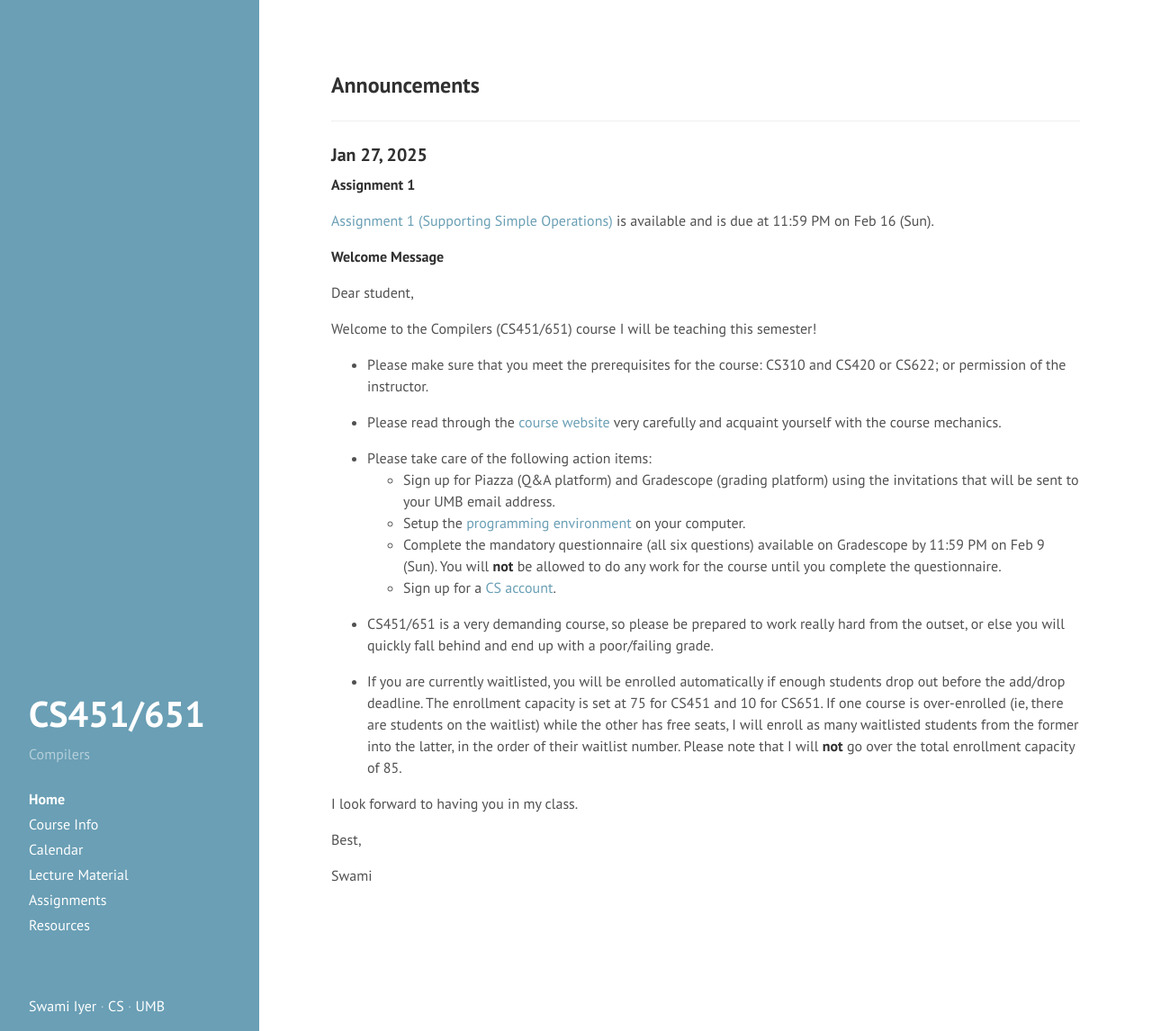
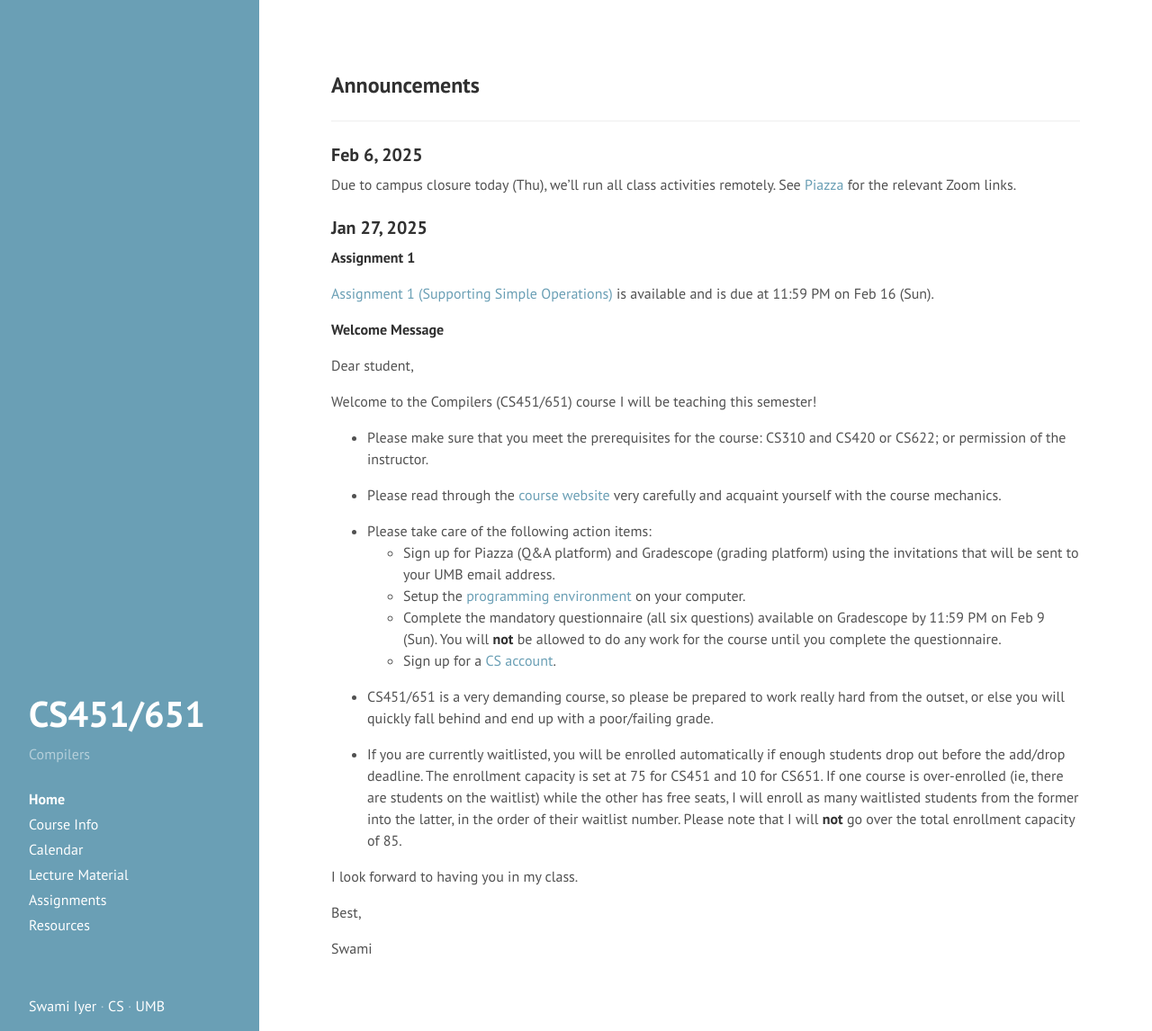
Before and after one commit to swamiiyer/swamiiyer.github.io, a Jekyll site: the page built from _pages/cs451/index.md, in a window 1280 px wide and 1146 px high. Shown: the whole window at 90% size. Built offline with Jekyll 4.4.1, drawn with Linux system fonts in a browser that asks for light colours.

Commit message:
Feb 6 campus closure announcement

```diff
--- a/_pages/cs451/index.md
+++ b/_pages/cs451/index.md
@@ -4,6 +4,10 @@ layout: cs451_page
 title: Home
 order: 1
 ---
+
+### Feb 6, 2025
+
+Due to campus closure today (Thu), we’ll run all class activities remotely. See [Piazza](https://piazza.com/class/m5achlse6i676p/post/12) for the relevant Zoom links.
 
 ### Jan 27, 2025
 
```
Also changed, not shown: _pages/cs110/index.md (+4 -0 lines), _pages/cs210/index.md (+4 -0 lines).
